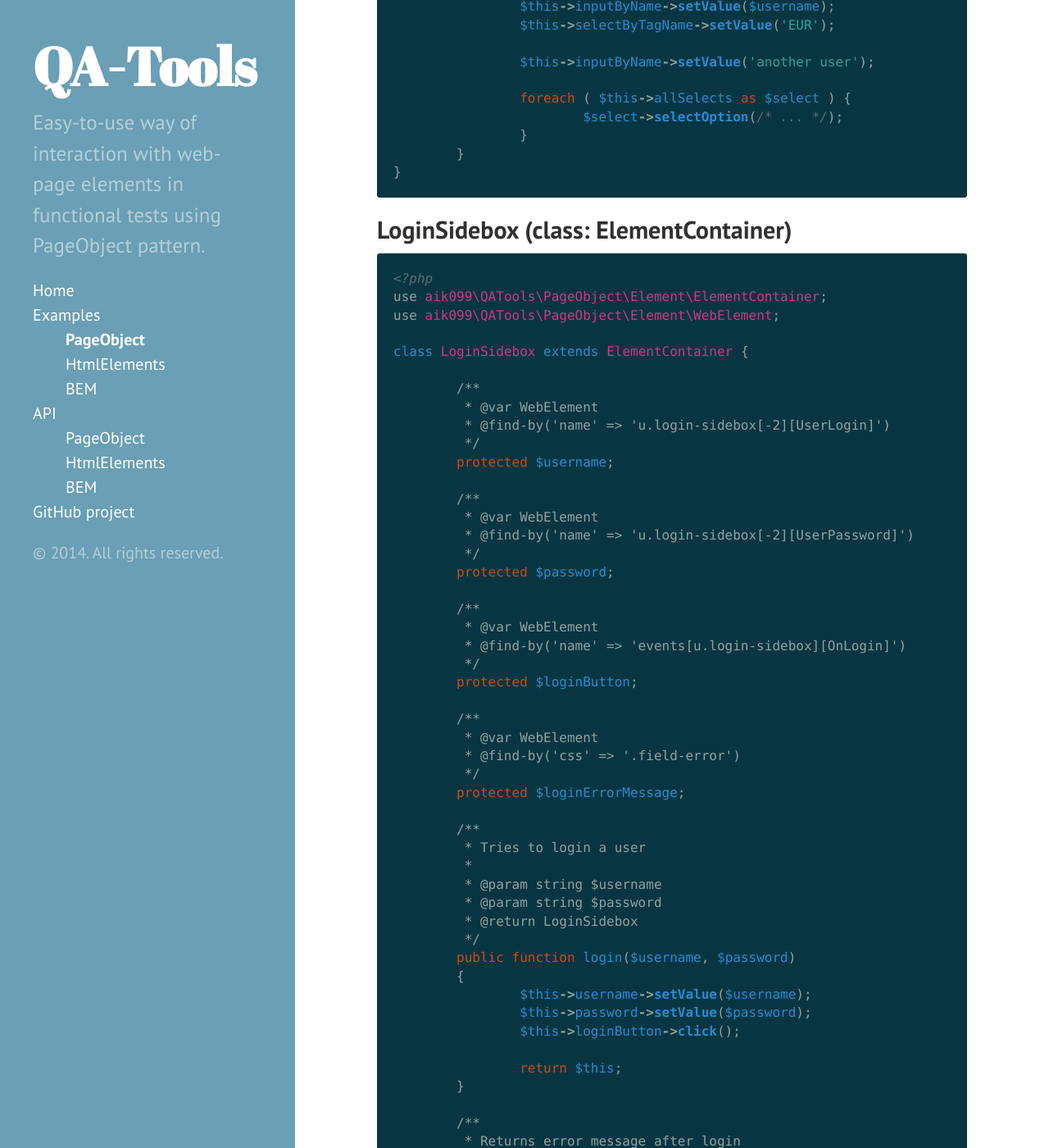
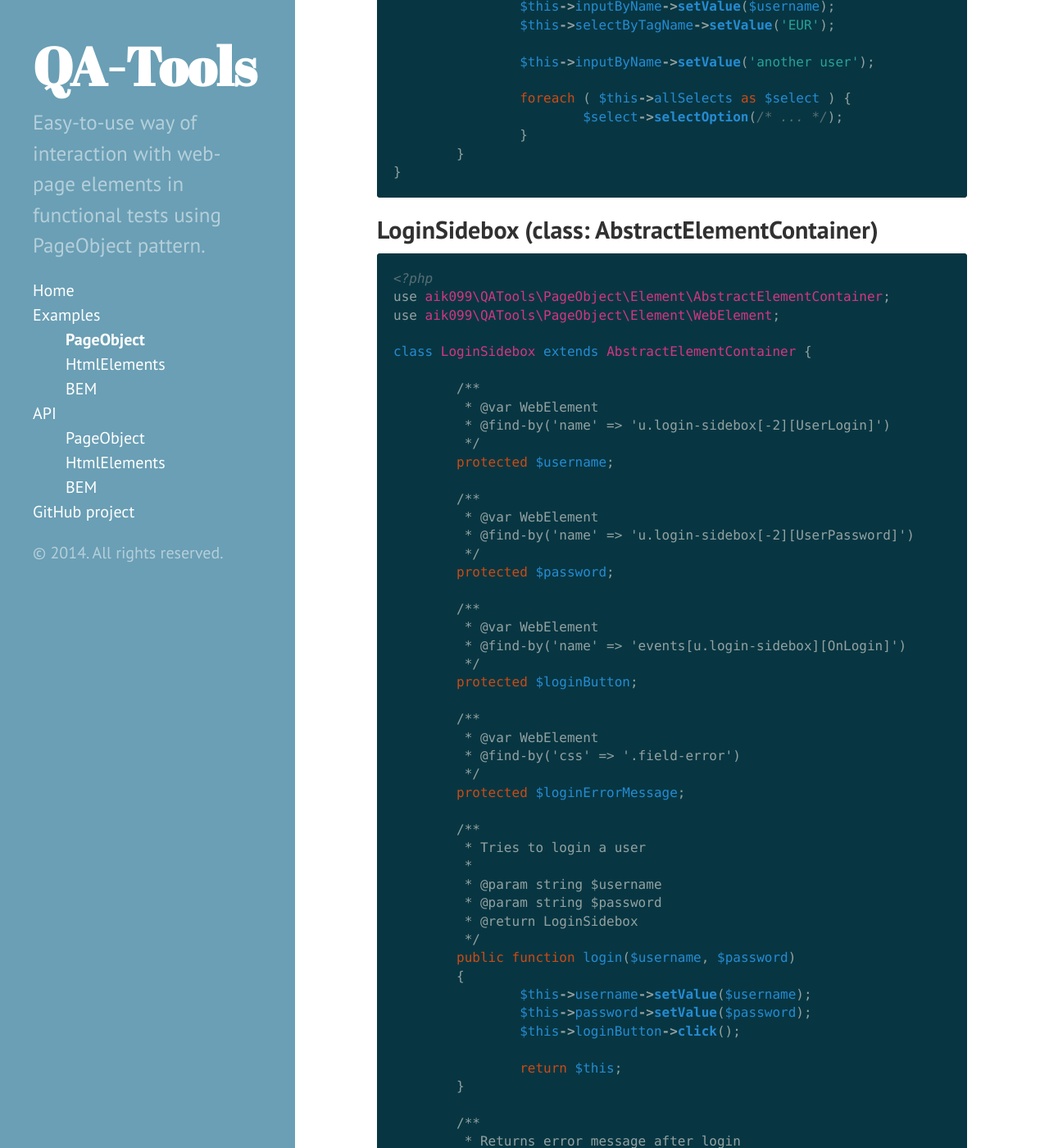
Before and after one commit to qa-tools/qa-tools, a Jekyll site: the page built from examples/01-PageObject.md, in a window 1280 px wide and 1400 px high, scrolled down 2214 px. Shown: the whole window at 82% size. Built offline with Jekyll 4.4.1, drawn with Linux system fonts in a browser that asks for light colours; Markdown is read by kramdown in place of the engine named in the settings; some of the changed text lies outside the part shown.

Commit message:
Reflecting `Abstract` class prefix adding in documentation

````diff
--- a/examples/01-PageObject.md
+++ b/examples/01-PageObject.md
@@ -97,14 +97,14 @@ class HomePage extends Page {
 ```
 
 
-## LoginSidebox (class: ElementContainer)
+## LoginSidebox (class: AbstractElementContainer)
 
 ```php
 <?php
-use aik099\QATools\PageObject\Element\ElementContainer;
+use aik099\QATools\PageObject\Element\AbstractElementContainer;
 use aik099\QATools\PageObject\Element\WebElement;
 
-class LoginSidebox extends ElementContainer {
+class LoginSidebox extends AbstractElementContainer {
 
 	/**
 	 * @var WebElement
@@ -158,16 +158,16 @@ class LoginSidebox extends ElementContainer {
 }
 ```
 
-## Sidebar (class: ElementContainer)
+## Sidebar (class: AbstractElementContainer)
 
 ```php
 <?php
-use aik099\QATools\PageObject\Element\ElementContainer;
+use aik099\QATools\PageObject\Element\AbstractElementContainer;
 
 /**
  * @find-by('id' => 'block-sidebar')
  */
-class Sidebar extends ElementContainer {
+class Sidebar extends AbstractElementContainer {
 
 	/**
 	 * Login Sidebox
````
Also changed, not shown: api/01-PageObject.md (+1 -1 lines), api/02-HtmlElements.md (+2 -2 lines), examples/02-HtmlElements.md (+6 -6 lines).
